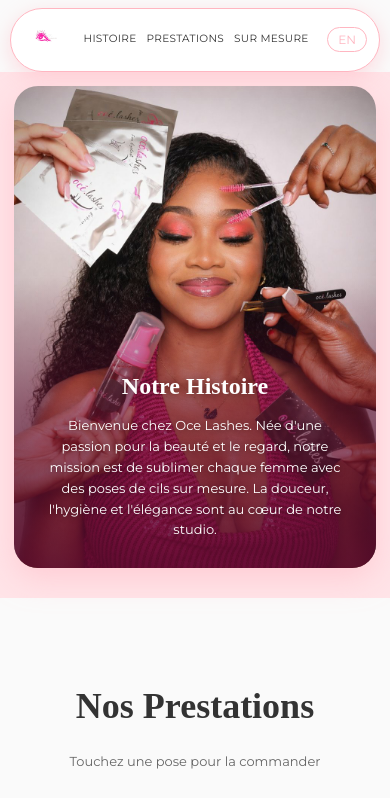
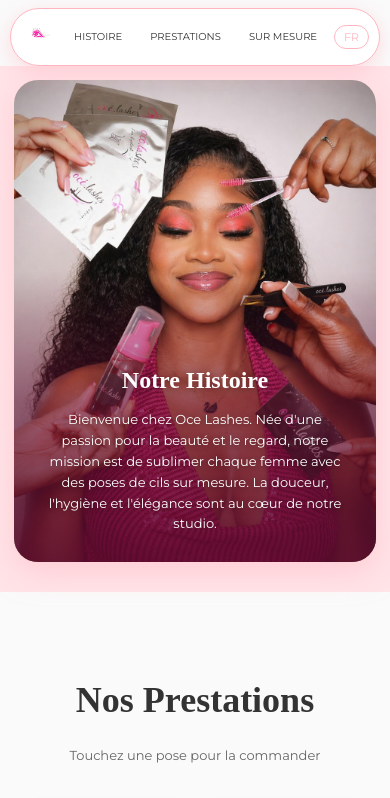
Before and after one commit to alanedeffo04-wq/oce_lashes, a plain HTML site: page index.html in a window 390 px wide. Shown: the top 798 px of the page. Drawn offline with Linux system fonts and the light colour scheme; a web font is replaced by a local one.

Commit message:
commit 6

```diff
--- a/index.html
+++ b/index.html
@@ -18,7 +18,7 @@
             <a href="#catalogue" class="lang-text" data-fr="Prestations" data-en="Services">Prestations</a>
             <a href="#sur-mesure" class="lang-text" data-fr="Sur Mesure" data-en="Custom">Sur Mesure</a>
         </div>
-        <button id="lang-toggle">EN</button>
+        <button id="lang-toggle">FR</button>
     </nav>
 
     <!-- Histoire -->
--- a/script.js
+++ b/script.js
@@ -9,7 +9,7 @@ document.addEventListener('DOMContentLoaded', () => {
 
     langToggleBtn.addEventListener('click', () => {
         currentLang = currentLang === 'fr' ? 'en' : 'fr';
-        langToggleBtn.textContent = currentLang === 'fr' ? 'EN' : 'FR';
+                langToggleBtn.textContent = currentLang.toUpperCase();
 
         textElements.forEach(el => {
             el.textContent = el.getAttribute(currentLang === 'en' ? 'data-en' : 'data-fr');
--- a/style.css
+++ b/style.css
@@ -211,3 +211,15 @@ footer { background-color: var(--text-dark); color: var(--white); padding: 50px
     .history-container .history-text h1 { font-size: 24px; margin-bottom: 10px; }
     .history-container .history-text p { font-size: 13px; line-height: 1.6; }
 }
+
+/* Empêche tout débordement horizontal */
+html, body { overflow-x: hidden; max-width: 100%; }
+
+/* Barre mobile qui rentre dans l'écran */
+@media (max-width: 768px) {
+    nav { width: auto; max-width: calc(100% - 20px); margin: 8px 10px 0; padding: 6px 10px; gap: 6px; overflow: hidden; }
+    .logo-img { height: 36px; max-width: 70px; object-fit: contain; }
+    .nav-links { min-width: 0; flex: 1; gap: 6px; justify-content: space-around; }
+    .nav-links a { font-size: 10px; letter-spacing: 0; }
+    #lang-toggle { padding: 4px 9px; font-size: 11px; }
+}
```
